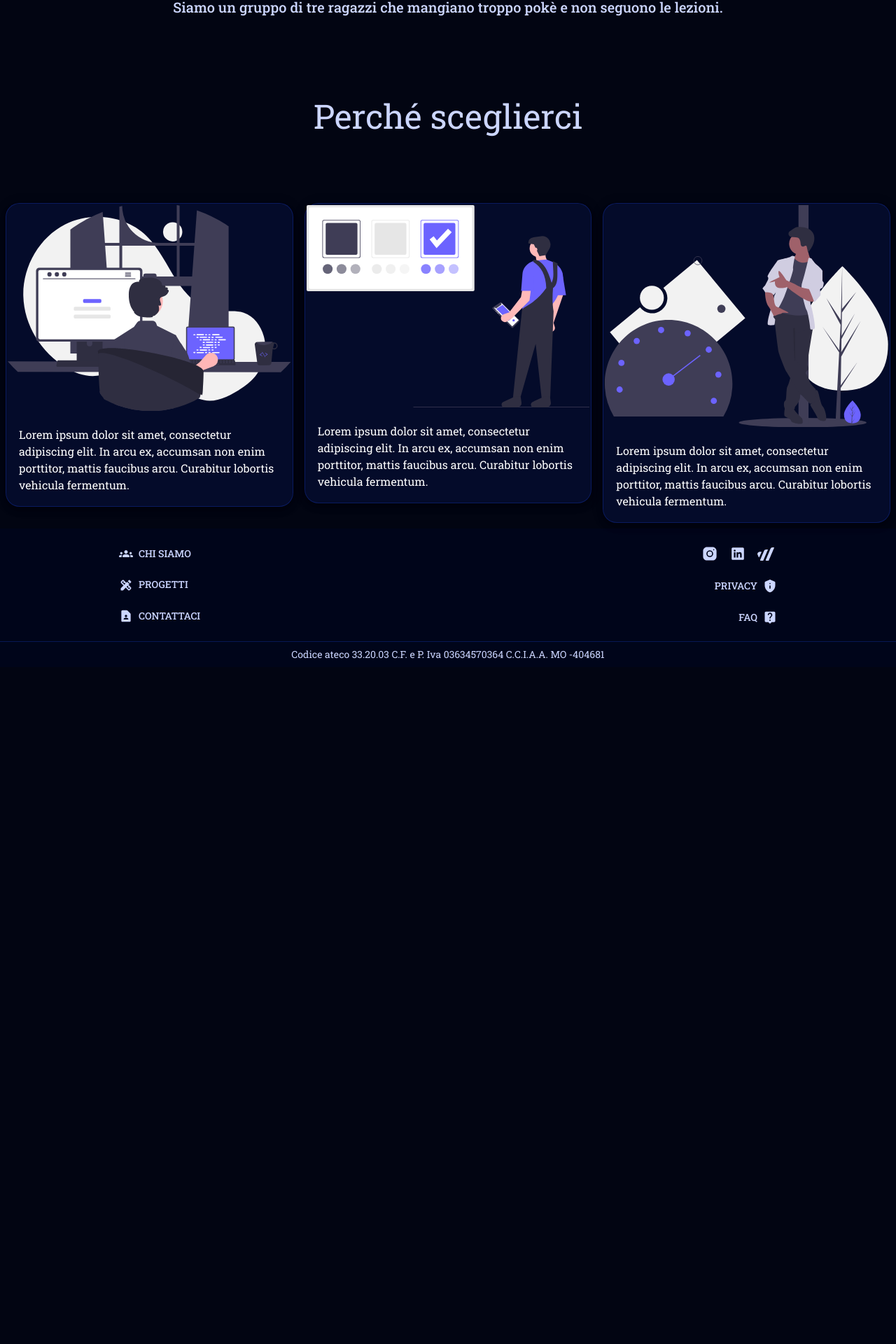
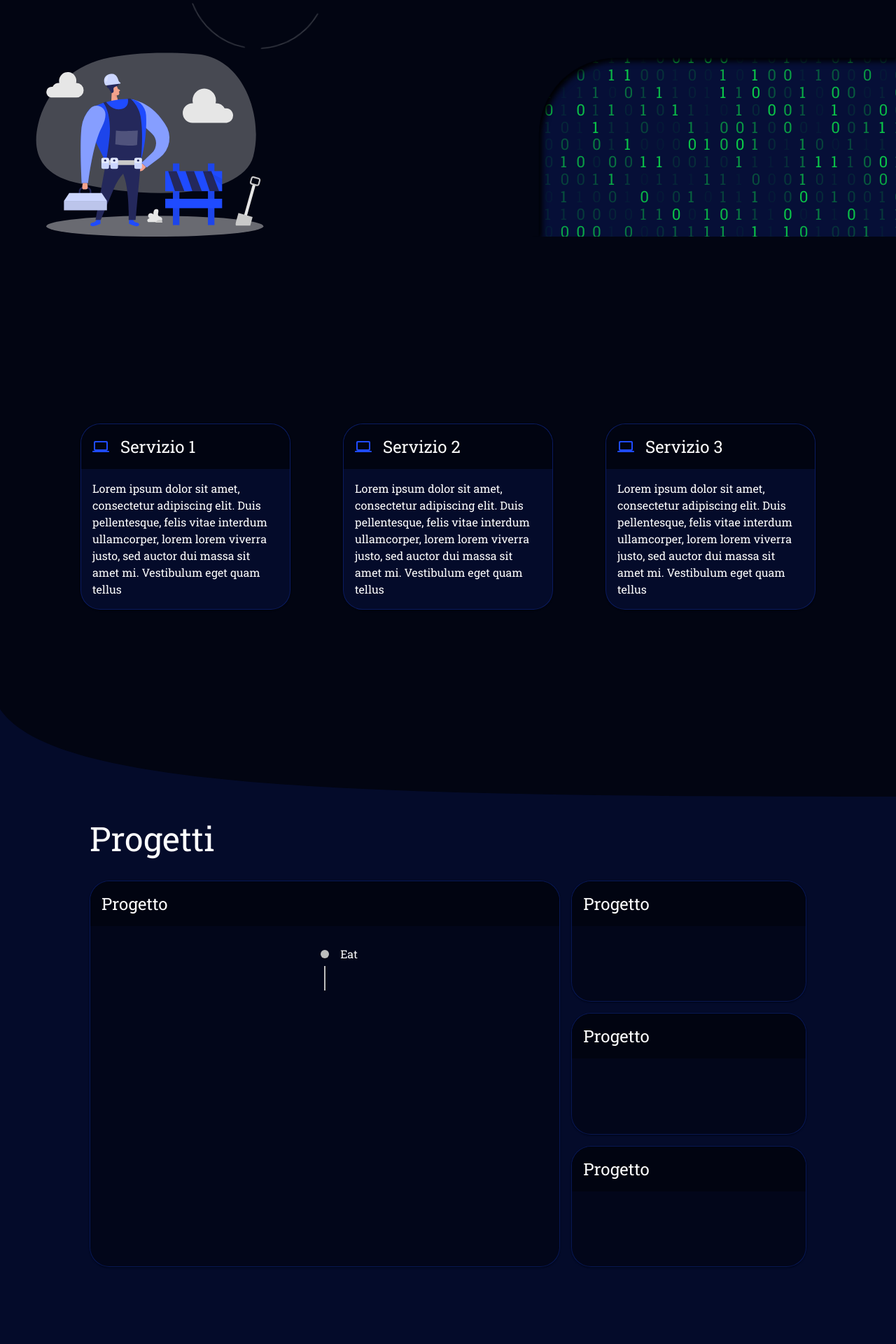
Before and after one commit to webion-hub/webionsite, a React (Create React App) app: page /chi-siamo in a window 1280 px wide. Shown: the part 462-2382 px from the top of the page at 70% size. Before the commit the page ends 1415 px from the top, so only its background shows below. Built offline with nearby package versions, Linux system fonts and the light colour scheme.

Commit message:
small changes

```diff
--- a/src/App.js
+++ b/src/App.js
@@ -1,18 +1,24 @@
 import Layout from './components/layout/Layout';
 import Home from './pages/home/Home';
-import { BrowserRouter, Routes, Route } from "react-router-dom";
-import KnowUs from './pages/KnowUs'
+import { BrowserRouter, Routes } from "react-router-dom";
 import { initPageBackground } from './theme/theme';
+import Services from './pages/services/Services';
+import Projects from './pages/projects/Projects';
 
 export default function App() {
   initPageBackground();
   return (
     <BrowserRouter>
       <Layout>
+        <Home></Home>
+        <Services></Services>
+        <Projects></Projects>
         <Routes>
+
+          {/*
           <Route path="/" element={<Home/>}/>
           <Route path="/prova" element={<></>}/>
-          <Route path="/chi-siamo" element={<KnowUs />}/>
+          <Route path="/chi-siamo" element={<KnowUs />}/>*/}
         </Routes>
       </Layout>
     </BrowserRouter>
--- a/src/theme/components_styles/paperStyle.js
+++ b/src/theme/components_styles/paperStyle.js
@@ -1,15 +1,13 @@
-import { alpha } from "@mui/material";
-import { palette, shape } from "../theme_impl";
+import { shape } from "../theme_impl";
 
 const paperStyle = {
   styleOverrides: {
     root: {
-      background: alpha(palette.primary.main, 0.1),
-      padding: 2,
+      backgroundImage: "none",
     },
     rounded: {
       border: shape.border.main,
-      borderRadius: 20,
+      borderRadius: 28,
     },
   },
 }
--- a/src/theme/theme_impl/palette.js
+++ b/src/theme/theme_impl/palette.js
@@ -1,3 +1,4 @@
+import { alpha } from "@mui/material";
 import colors from "./colors";
 
 const palette = {
@@ -11,6 +12,7 @@ const palette = {
   background: {
     default: "#020512",
     dark: "#00051a",
+    paper: alpha(colors.primary, 0.1),
   },
 }
 
```
